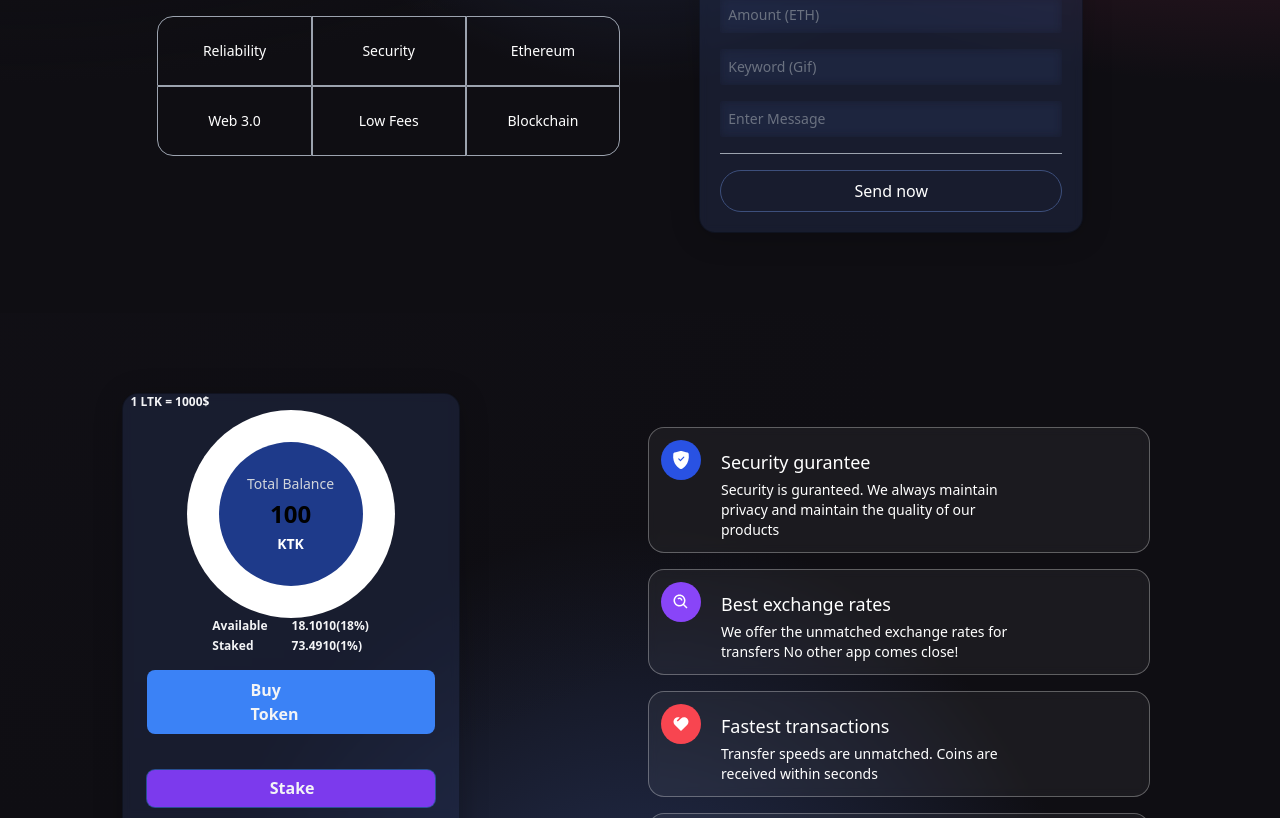
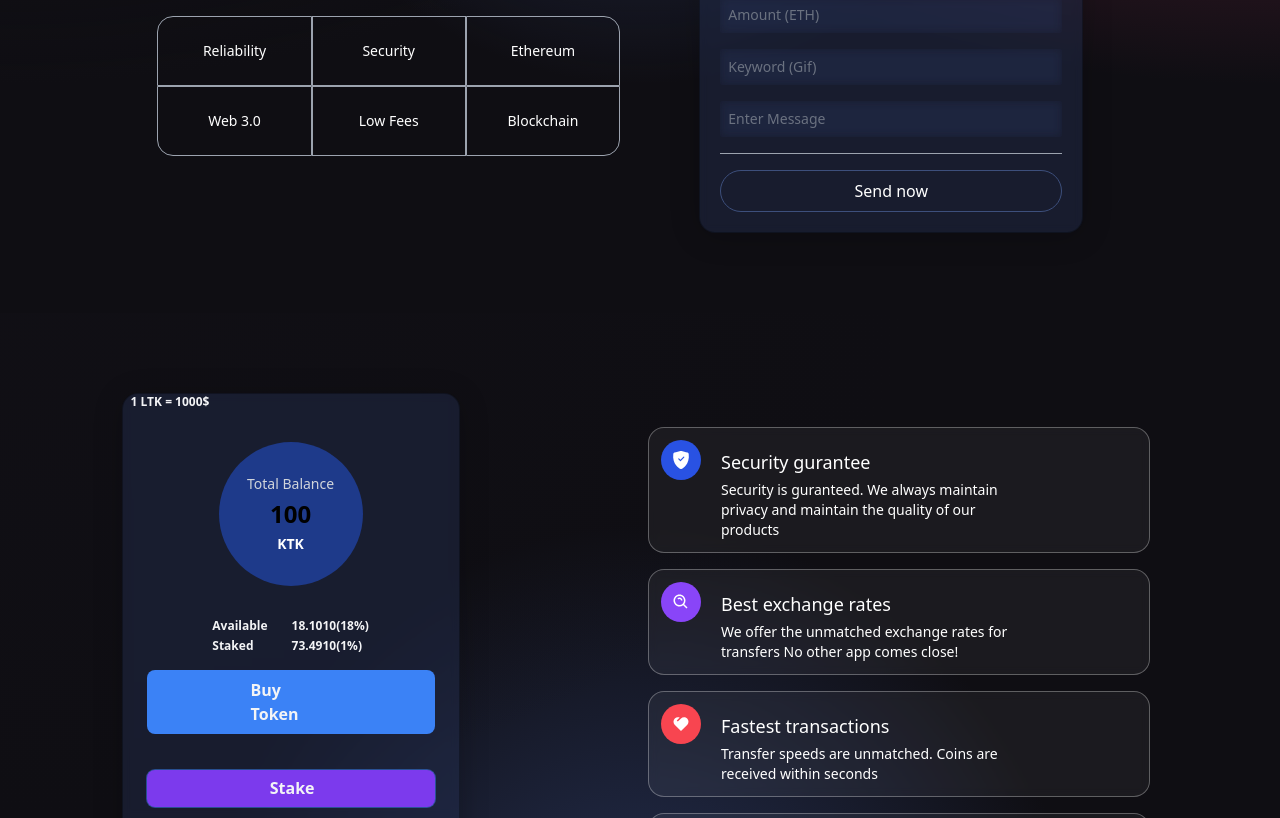
Before and after one commit to pauline-banye/LynnToken_UI, a React (Vite) app: page / in a window 1280 px wide. Shown: the part 467-1285 px from the top of the page. Built offline with nearby package versions, Linux system fonts and the light colour scheme.

Commit message:
updated ui

```diff
--- a/src/components/Services.jsx
+++ b/src/components/Services.jsx
@@ -56,8 +56,8 @@ const Main = () => {
 const Circle = () => {
   return (
     <div className="flex space-x-6 justify-center items-center">
-      <div className=" rounded-full w-52 h-52 bg-white flex justify-center  items-center ">
-        <div className="w-44 h-44 rounded-full bg-black-500 flex justify-center items-center">
+      <div className=" rounded-full w-52 h-52 bg-orange flex justify-center  items-center ">
+        <div className="w-44 h-44 rounded-full bg-white-500 flex justify-center items-center">
           <div className="w-36 h-36 rounded-full bg-blue-900 flex flex-col space-y-1 justify-center items-center">
             <span className="text-sm text-gray-300  ">Total Balance</span>
             <p className="text-bold text-grey font-bold text-2xl">100</p>
```
